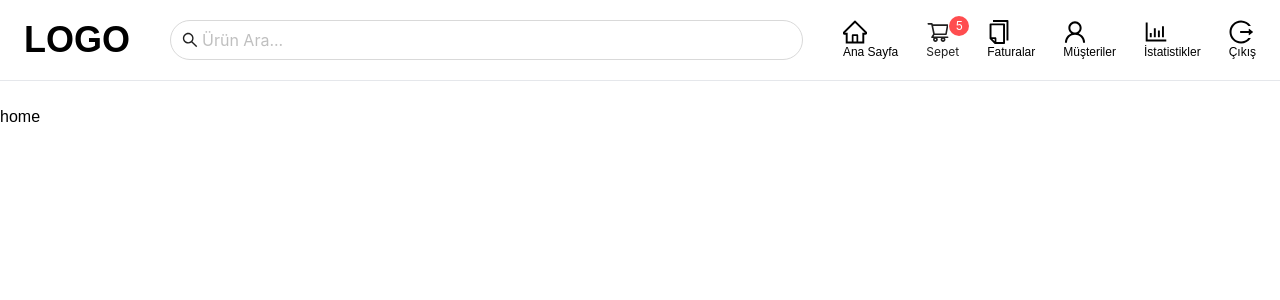
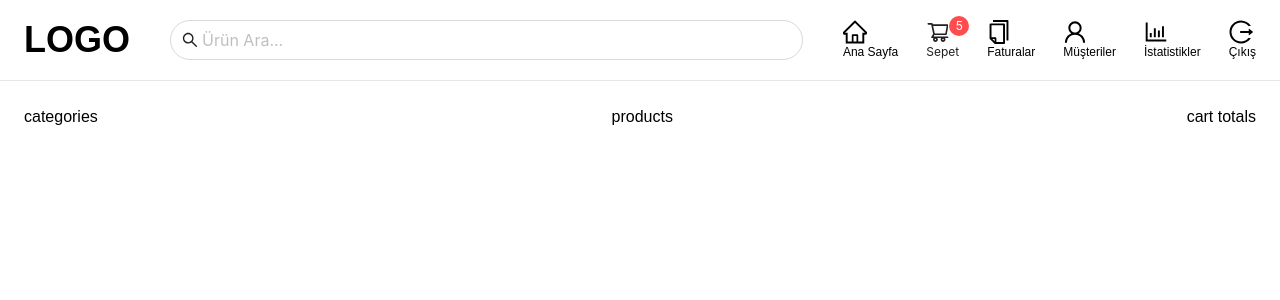
Before and after one commit to eminbasbayan/pos-application-udemy, a React (Create React App) app in the folder client/: page / in a window 1280 px wide. Shown: the top 300 px of the page. Built offline with nearby package versions, Linux system fonts and the light colour scheme.

Commit message:
home page kurulum

```diff
--- a/client/src/App.jsx
+++ b/client/src/App.jsx
@@ -1,10 +1,21 @@
+import React from "react";
 import Header from "./components/header/Header";
 function App() {
   return (
-    <div>
+    <>
       <Header />
-      home
-    </div>
+      <div className="home px-6 flex justify-between">
+        <div className="categories">
+          <div>categories</div>
+        </div>
+        <div className="products">
+          <div className="">products</div>
+        </div>
+        <div className="">
+          <div>cart totals</div>
+        </div>
+      </div>
+    </>
   );
 }
 
```
